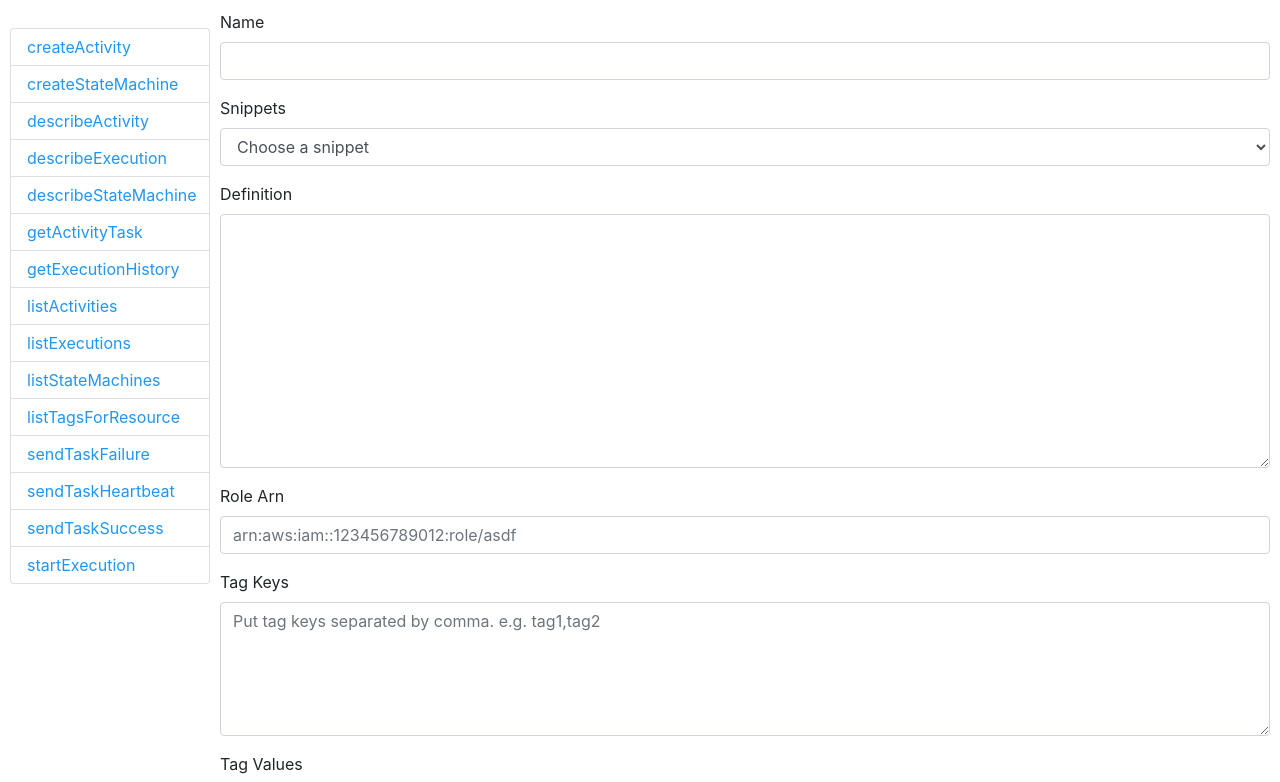
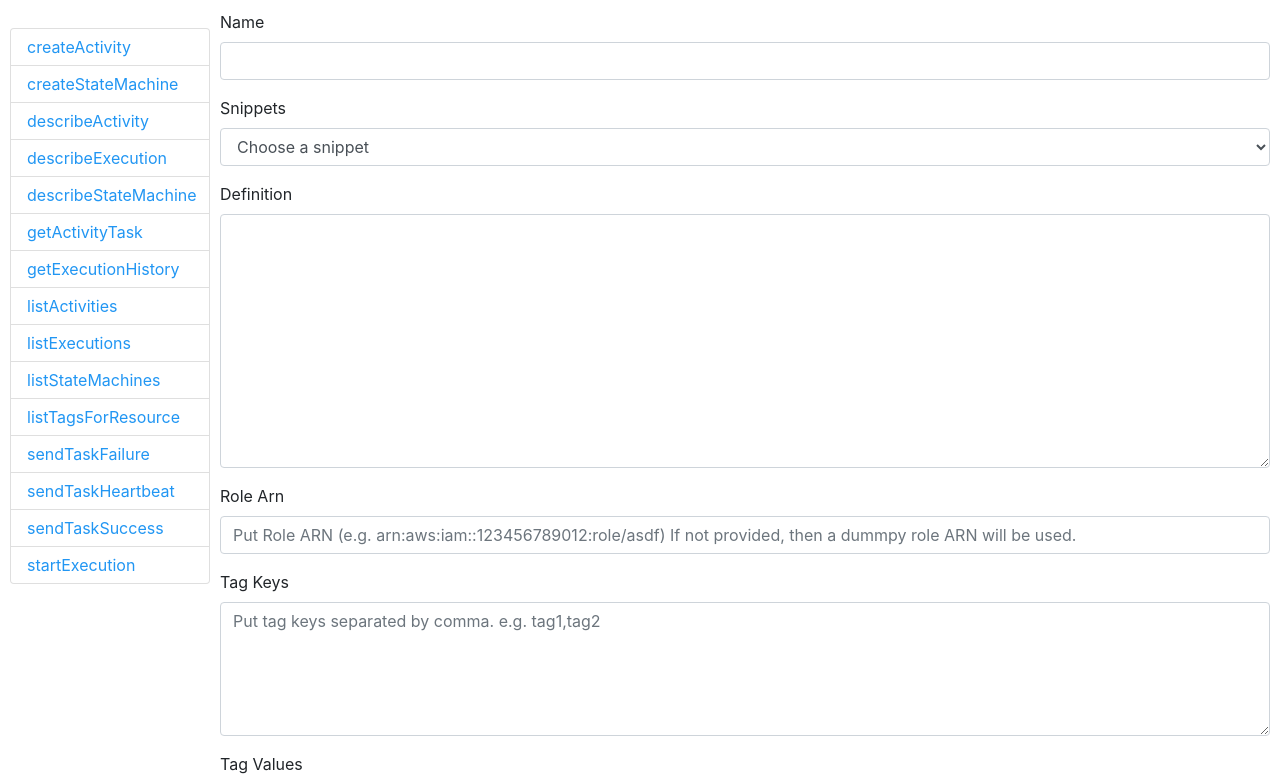
Before and after one commit to mwkim0919/stepfunctions-local-dashboard, a React (Create React App) app: page /createStateMachine in a window 1280 px wide. Shown: the top 782 px of the page. Built offline with nearby package versions, Linux system fonts and the light colour scheme.

Commit message:
Making default role ARN to be a dummpy ARN if not provided for createStateMachine (#6)

```diff
--- a/src/components/CreateStateMachine.js
+++ b/src/components/CreateStateMachine.js
@@ -56,7 +56,10 @@ class CreateStateMachine extends Component {
       param: {
         name: this.state.name,
         definition: this.state.definition,
-        roleArn: this.state.roleArn,
+        roleArn:
+          this.state.roleArn === ""
+            ? "arn:aws:iam::123456789012:role/test"
+            : this.state.roleArn,
         tags: this.processTags(this.state.tagKeys, this.state.tagValues)
       },
       endpoint: this.state.endpoint
@@ -164,7 +167,7 @@ class CreateStateMachine extends Component {
               name="roleArn"
               value={this.state.roleArn}
               onChange={this.handleChange}
-              placeholder="arn:aws:iam::123456789012:role/asdf"
+              placeholder="Put Role ARN (e.g. arn:aws:iam::123456789012:role/asdf) If not provided, then a dummpy role ARN will be used."
             />
           </div>
           <div className="form-group">
```
